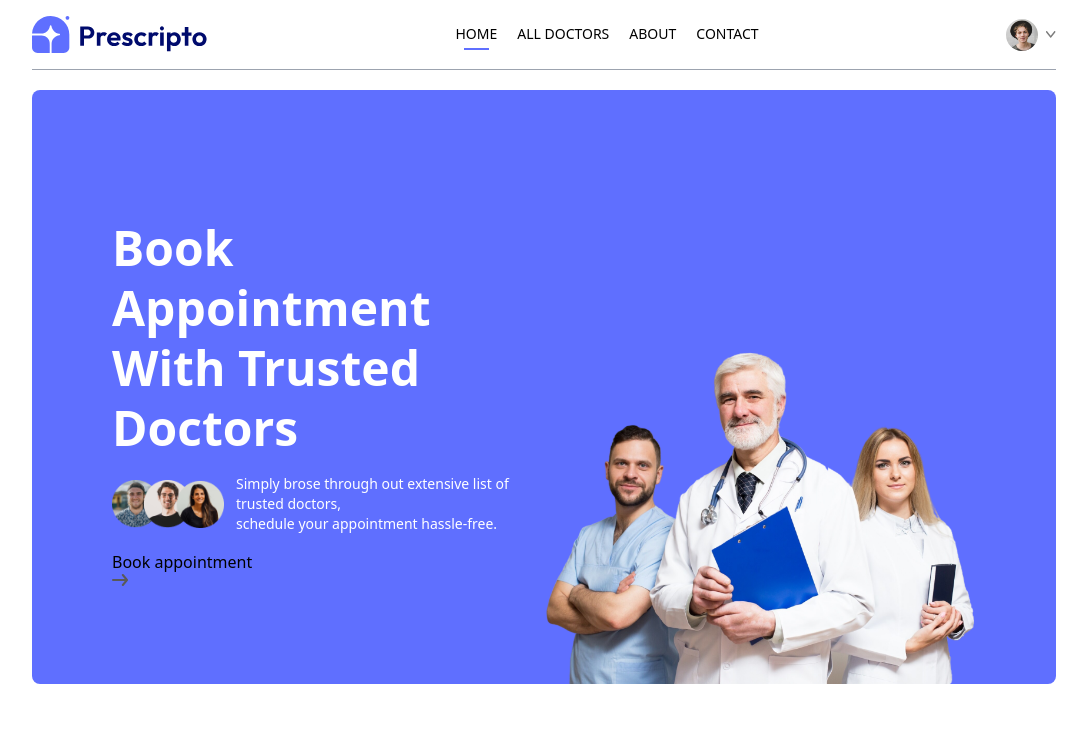
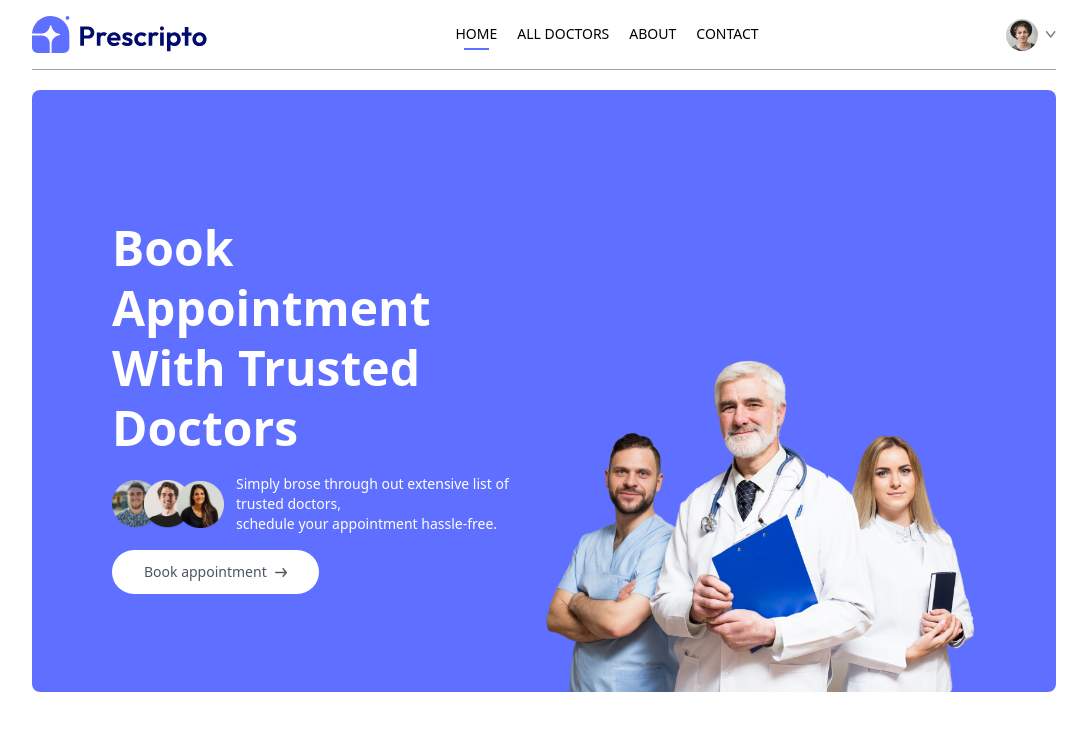
Before and after one commit to md-ash-dot/prescripto, a React app in the folder frontend/: page / in a window 1280 px wide. Shown: the top 730 px of the page, without its empty margins (96-1183 px from the left). Built offline with nearby package versions, Linux system fonts and the light colour scheme; the HTML template or start-up script is replaced by a standard one.

Commit message:
Add styling to the book appointment button

```diff
--- a/frontend/src/components/Header.jsx
+++ b/frontend/src/components/Header.jsx
@@ -14,8 +14,8 @@ const Header = () => {
                 <img className='w-28' src={assets.group_profiles} alt="" />
                 <p>Simply brose through out extensive list of trusted doctors, <br className='hidden sm:block'/> schedule your appointment hassle-free.</p>
             </div>
-            <a href="">
-                Book appointment <img src={assets.arrow_icon} alt="" />
+            <a href="" className='flex items-center gap-2 bg-white px-8 py-3 rounded-full text-gray-600 text-sm m-auto md:m-0 hover:scale-105 transition-all duration-300 '>
+                Book appointment <img className='w-3' src={assets.arrow_icon} alt="" />
             </a>
         </div>
 
```
